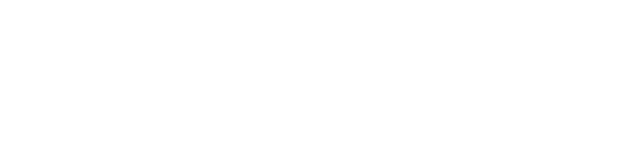
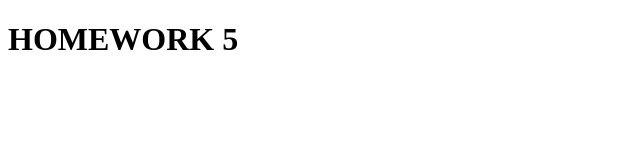
Before and after one commit to salikovskiy/goit-fe-course-js, a plain HTML site: page module-05/index.html in a window 1280 px wide. Shown: the whole page, without its empty margins (0-640 px from the left). Drawn offline with Linux system fonts and the light colour scheme.

Commit message:
module 5-1

```diff
--- a/module-05/index.html
+++ b/module-05/index.html
@@ -7,6 +7,7 @@
     <title>05 homework</title>
   </head>
   <body>
+    <h1>HOMEWORK 5</h1>
     <script src="./script.js"></script>
   </body>
 </html>
```
